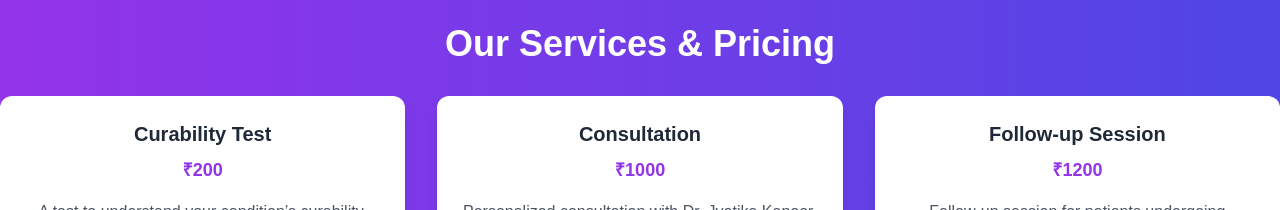
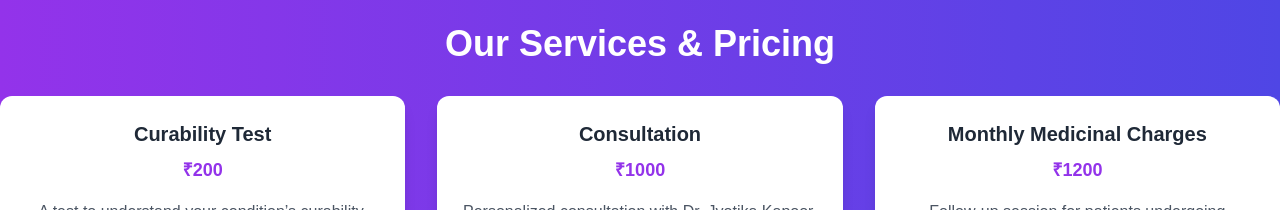
Before and after one commit to rahul2271/services, a Next.js app: page / in a window 1280 px wide. Shown: the part 840-1050 px from the top of the page. Built offline with nearby package versions, Linux system fonts and the light colour scheme.

Commit message:
Update test.js

```diff
--- a/components/test.js
+++ b/components/test.js
@@ -143,7 +143,7 @@ const BookingPage = () => {
                   "Personalized consultation with Dr. Jyotika Kapoor. Get a comprehensive treatment plan based on your specific health needs.",
               },
               {
-                title: "Follow-up Session",
+                title: "Monthly Medicinal Charges",
                 price: "₹1200",
                 description:
                   "Follow-up session for patients undergoing treatment. Track your progress and make adjustments as needed.",
@@ -222,7 +222,7 @@ const BookingPage = () => {
               >
                 <option value="curabilityTest">Curability Test - ₹200</option>
                 <option value="consultation">Consultation - ₹1000</option>
-                <option value="followUp">Follow-up Session - ₹1200</option>
+                <option value="followUp">Monthly Medicinal Charges - ₹1200</option>
               </select>
             </div>
             <button
```
